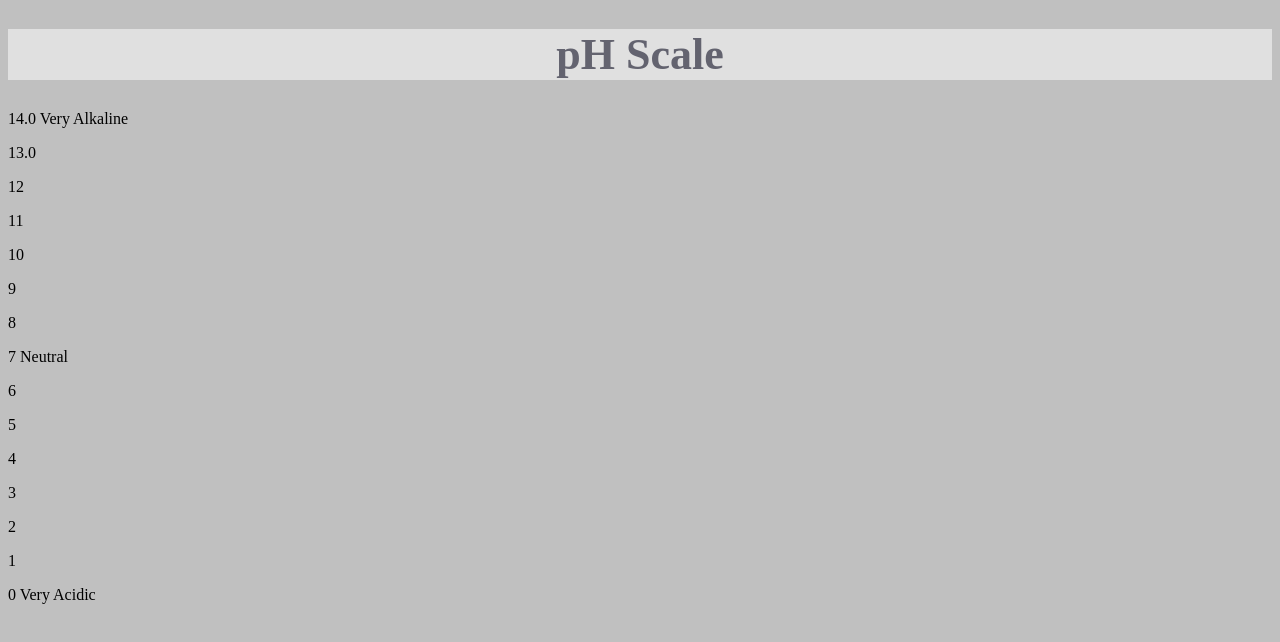
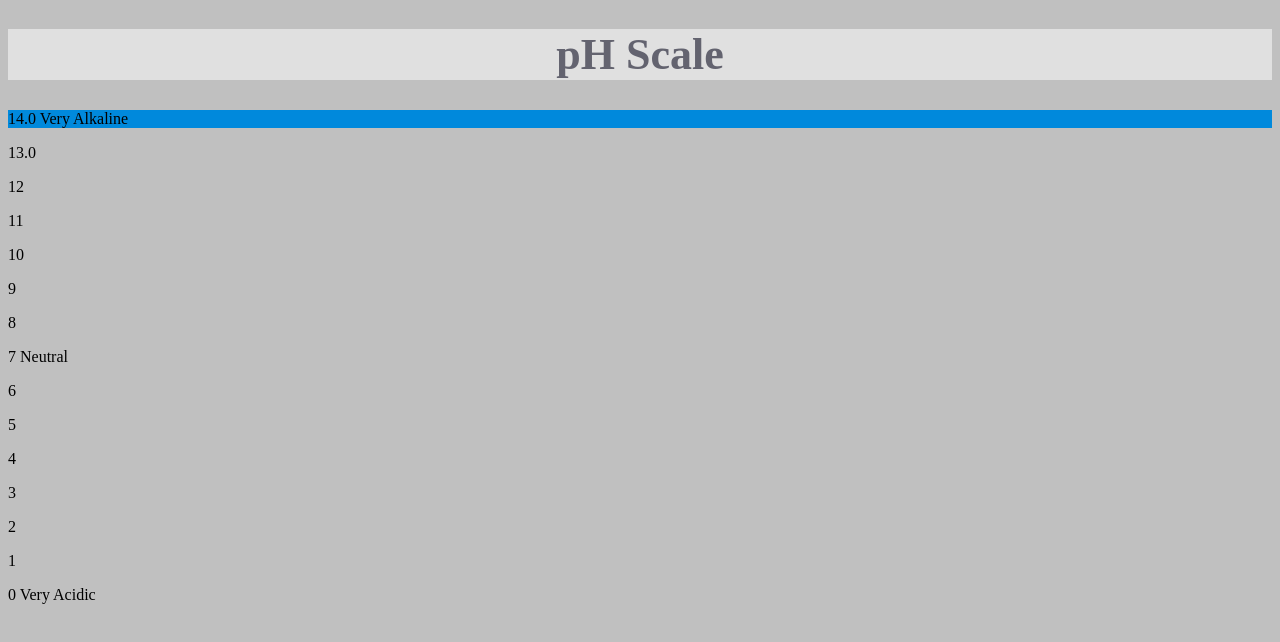
Before and after one commit to subhansalman/Assignment-12, a plain HTML site: page index.html in a window 1280 px wide. Drawn offline with Linux system fonts and the light colour scheme.

Commit message:
change the name of 14.0 in HTML

```diff
--- a/index.html
+++ b/index.html
@@ -11,7 +11,7 @@
 
         <h1 class="phscale">pH Scale</h1>
 
-        <p class="veryacidic">14.0 Very Alkaline</p>
+        <p class="veryalkaline">14.0 Very Alkaline</p>
         <p class="">13.0</p>
         <p class="">12</p>
         <p class="">11</p>
```
